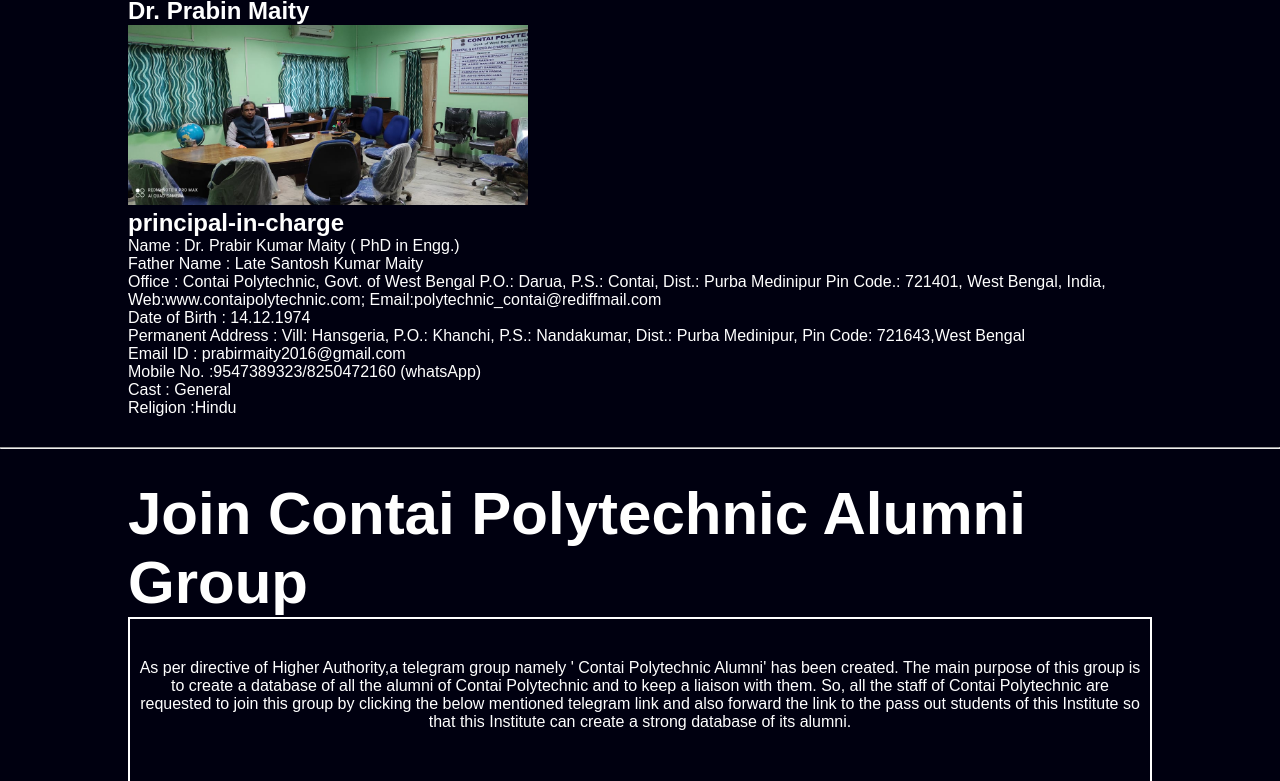
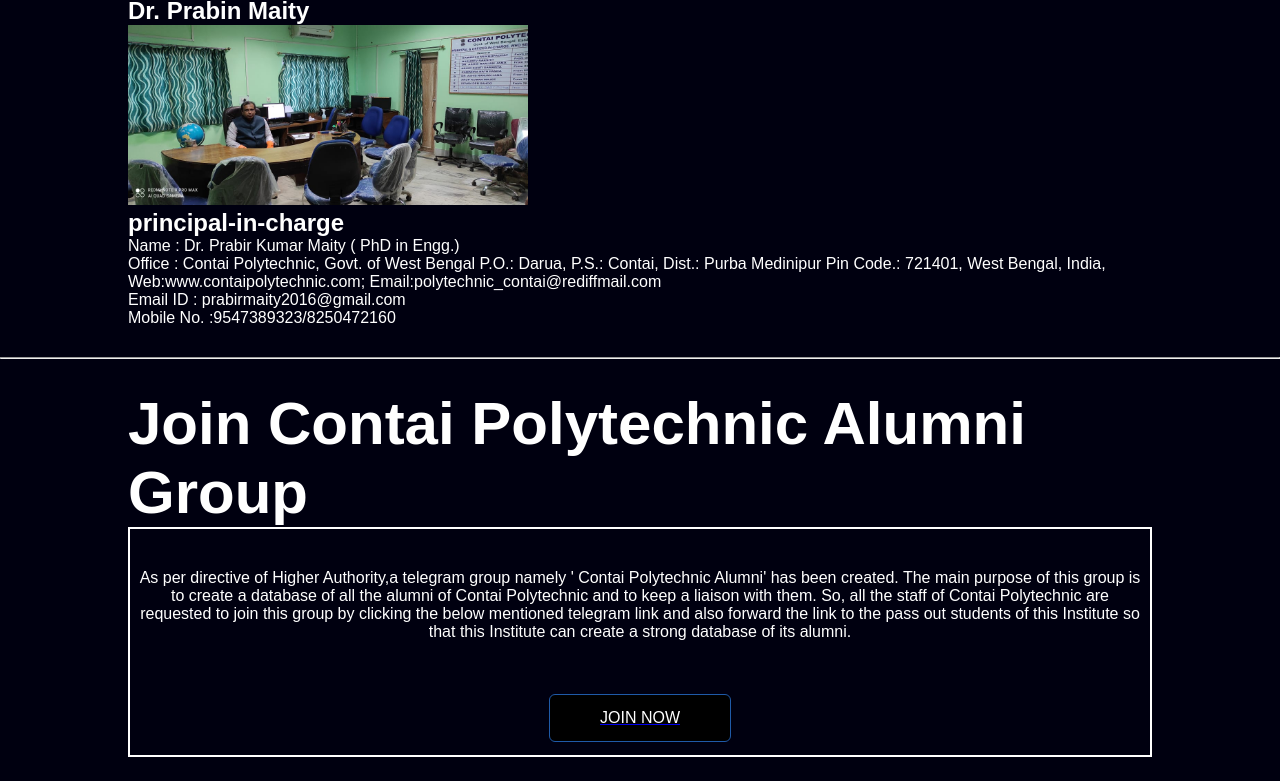
Before and after one commit to dipakbera07/contaipolytechnic, a plain HTML site: page index.html in a window 1280 px wide. Shown: the part 3484-4265 px from the top of the page. Drawn offline with Linux system fonts and the light colour scheme.

Commit message:
Update index.html

```diff
--- a/index.html
+++ b/index.html
@@ -187,28 +187,15 @@
             <div class="right">
                 Name : Dr. Prabir Kumar Maity ( PhD in Engg.)
                 <br>
-                Father Name : Late Santosh Kumar Maity
-                <br>
                 Office : Contai Polytechnic, Govt. of West Bengal
                 P.O.: Darua, P.S.: Contai, Dist.: Purba Medinipur
                 Pin Code.: 721401, West Bengal, India,
                 Web:www.contaipolytechnic.com;
                 Email:polytechnic_contai@rediffmail.com
                 <br>
-                Date of Birth : 14.12.1974
-                <br>
-                Permanent Address : Vill: Hansgeria, P.O.: Khanchi, P.S.: Nandakumar,
-                Dist.: Purba Medinipur, Pin Code: 721643,West
-                Bengal
-                <br>
                 Email ID : prabirmaity2016@gmail.com
                 <br>
-                Mobile No. :9547389323/8250472160 (whatsApp)
-                <br>
-                Cast : General
-                <br>
-                Religion :Hindu
-
+                Mobile No. :9547389323/8250472160
             </div>
         </div>
     </div>
```
